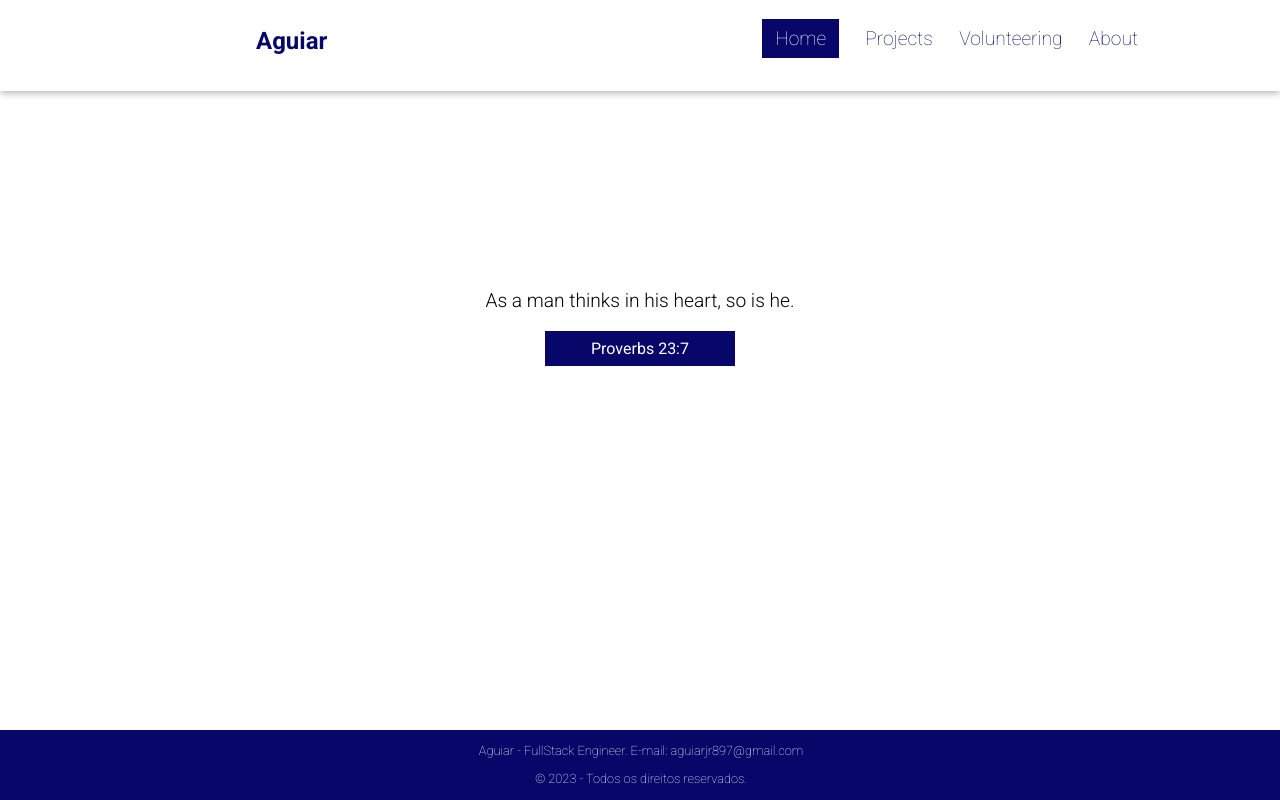
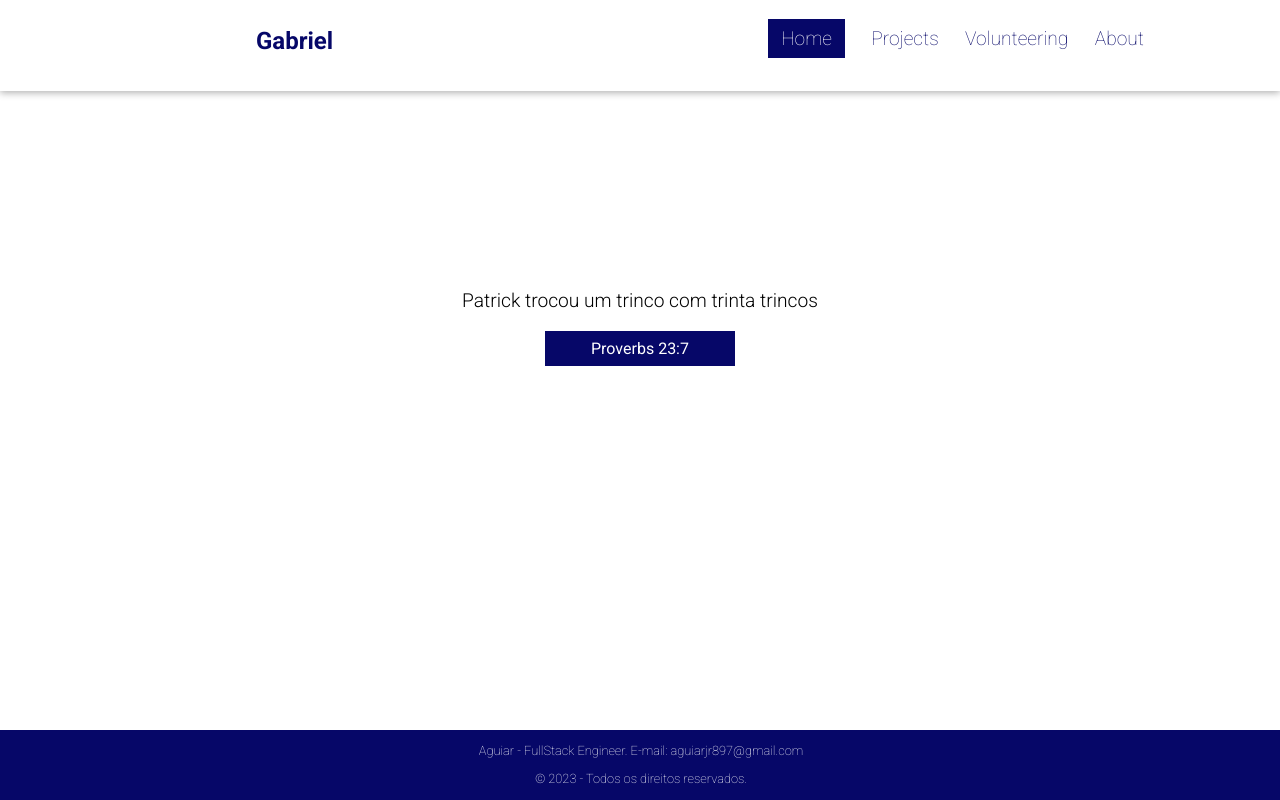
Before and after one commit to gabrielspg/gabrielspg.github.io, a plain HTML site: page index.html in a window 1280 px wide. Drawn offline with Linux system fonts and the light colour scheme.

Commit message:
Update index.html

```diff
--- a/index.html
+++ b/index.html
@@ -18,7 +18,7 @@
 
 <body>
     <header>
-        <h1>Aguiar</h1>
+        <h1>Gabriel</h1>
         <a href="#" class="menu-icon" onclick="toggleMenu()">&#9776;</a>
         <nav id="menu-h" class="menu-hide">
             <ul>
@@ -30,7 +30,7 @@
         </nav>
     </header>
     <section id="text-home-container">
-        <p id="text-home">As a man thinks in his heart, so is he.</p>
+        <p id="text-home">Patrick trocou um trinco com trinta trincos</p>
         <div id="proverb">
             Proverbs 23:7
         </div>
```
